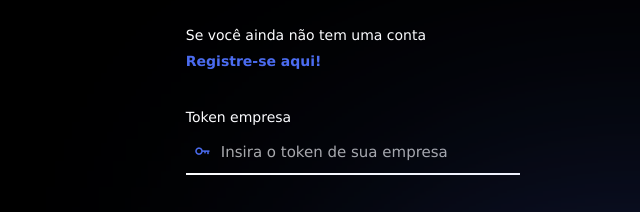
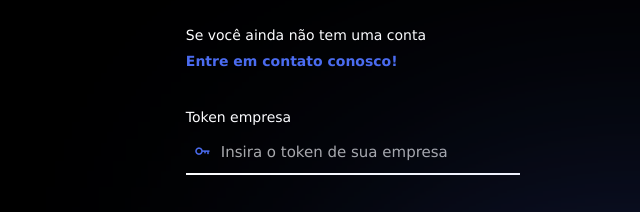
Before and after one commit to cyberbeef-projeto/aplicacao-web, a website: page web-data-viz/public/login.html in a window 1280 px wide. Shown: the part 164-376 px from the top of the page, 586-1226 px from the left. Drawn offline with nearby package versions, Linux system fonts and the light colour scheme.

Commit message:
update: HTML tela de login

```diff
--- a/web-data-viz/public/login.html
+++ b/web-data-viz/public/login.html
@@ -21,7 +21,7 @@
       <form action="">
         <h1>Login</h1>
         <p>Se você ainda não tem uma conta</p>
-        <p><a href="./cadastro.html">Registre-se aqui!</a></p>
+        <p><a href="./index.html">Entre em contato conosco!</a></p>
 
         <div class="input-box">
           <label for="codigo">Token empresa</label>
```
